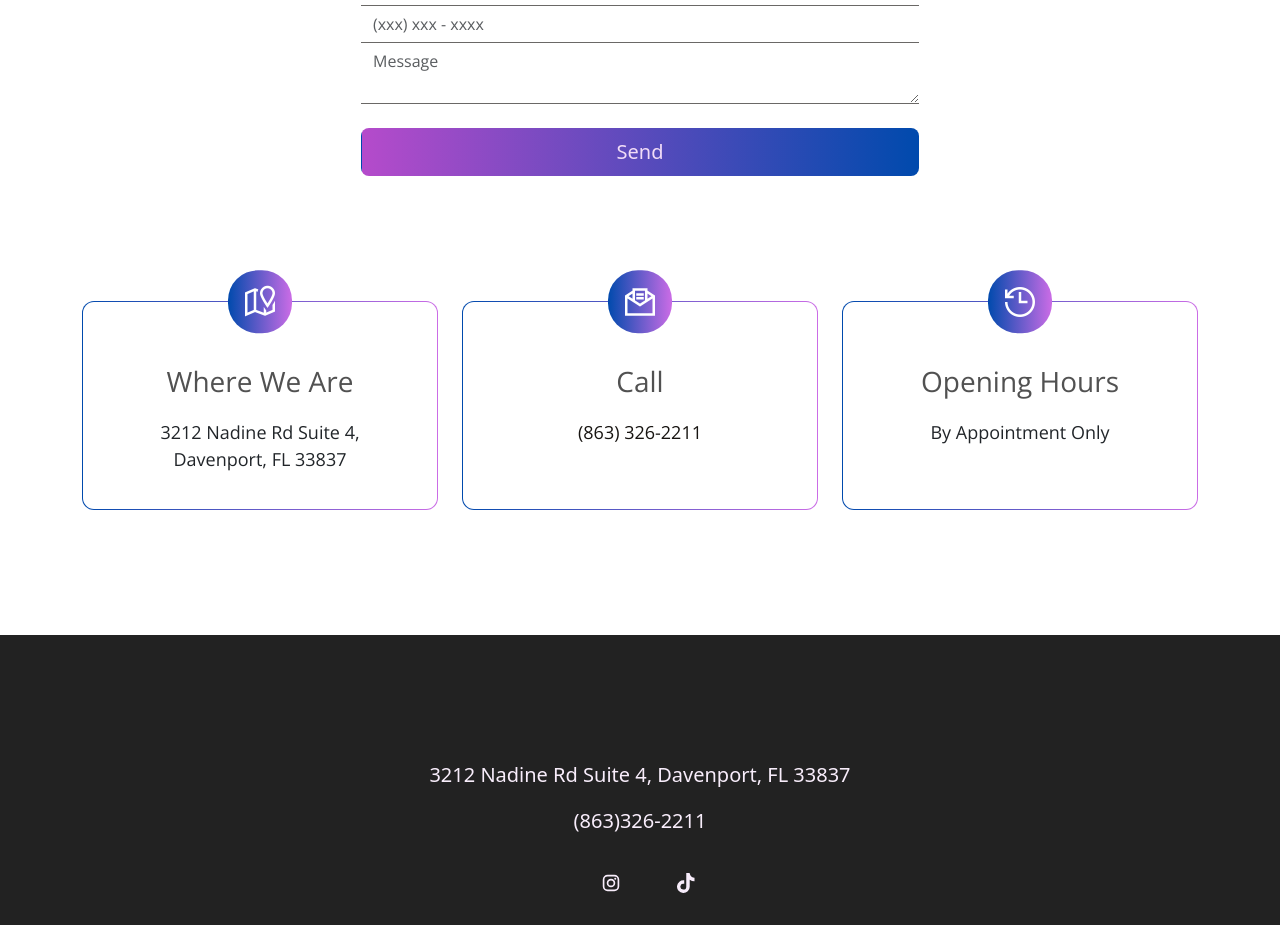
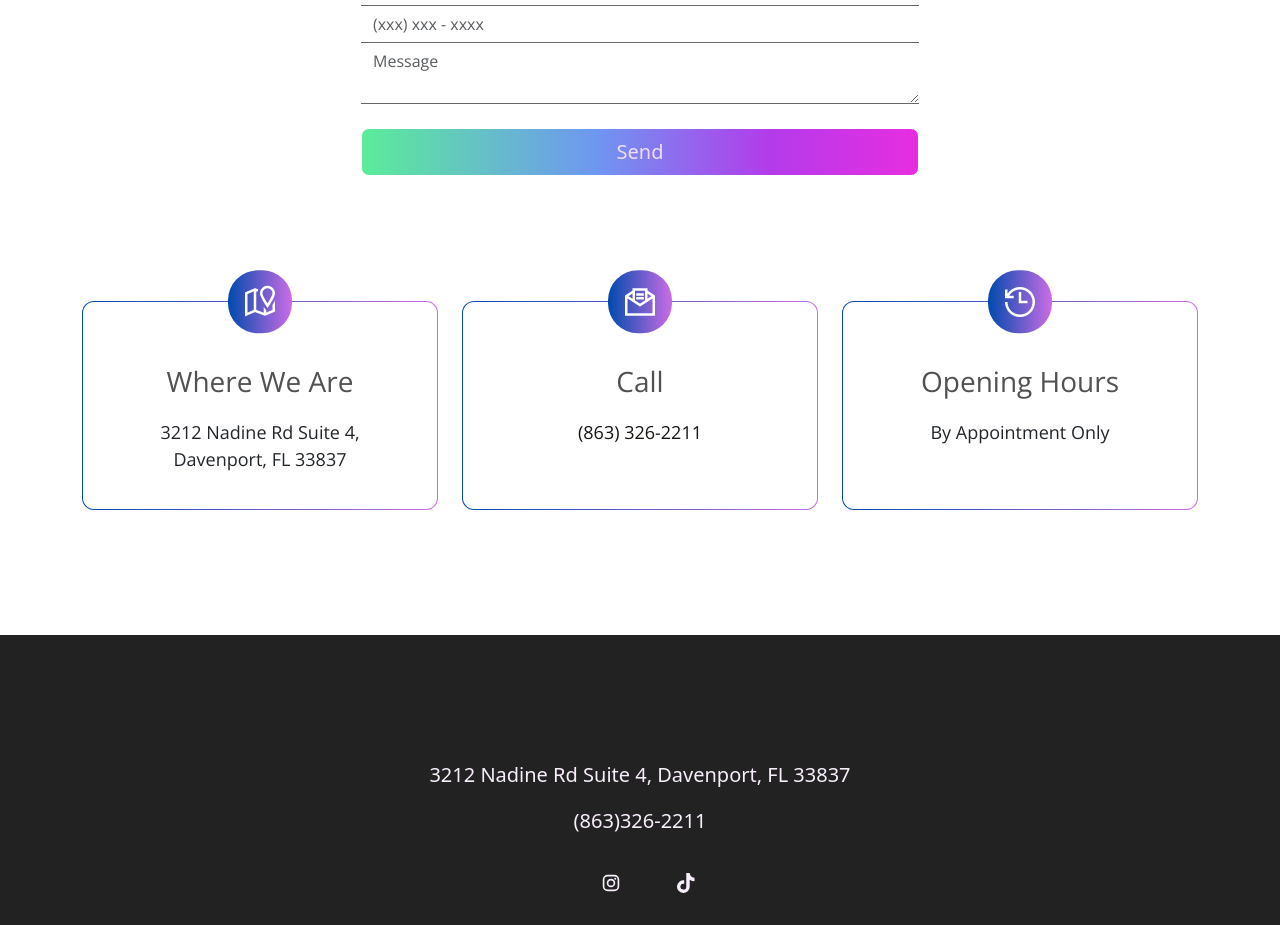
Before and after one commit to yankie9486/hialeahheadspa, a Nuxt app: page /contact in a window 1280 px wide. Shown: the part 940-1865 px from the top of the page. Built offline with nearby package versions, Linux system fonts and the light colour scheme.

Commit message:
add colors and gradient

```diff
--- a/app/assets/css/style.css
+++ b/app/assets/css/style.css
@@ -70,6 +70,11 @@
 --purple-300: #d896e9;
 --purple-400: #cc6de2;
 --purple-500: #b54bcb;
+
+--color-1: #5bec99;
+--color-2:#6e97f1;
+--color-3: #b43bea;
+--color-4: #f02bde;
 
 --white: #ffffff;
 
@@ -664,14 +669,14 @@ li.navbar_list:hover{
 
 .main-btn {
     color:var(--purple-100) !important;
-    background-image: -webkit-gradient(linear, left top, right top, from(var(--purple-500)), color-stop(50%, var(--blue-700)), color-stop(50%, var(--blue-700)));
-    background-image: -o-linear-gradient(left, var(--purple-500), var(--blue-700) 50%, var(--blue-700) 50%);
-    background-image: linear-gradient(to right, var(--purple-500), var(--blue-700) 50%, var(--blue-700) 50%);
-    background-size: 200% 100%;
+    background: var(--color-1);
+    background-image: linear-gradient(90deg, var(--color-1) 0%, var(--color-2) 40%, var(--color-3) 70%, var(--color-4) 100%);
+    background-size: 105% 100%;
     background-position: 0;
     -webkit-transition: all 0.3s ease-in-out;
     -o-transition: all 0.3s ease-in-out;
     transition: all 0.3s ease-in-out;
+    border: 1px solid var(--white);
 }
 
 .main-btn:hover {
@@ -679,9 +684,9 @@ li.navbar_list:hover{
     --blur: 8px;
     color: var(--purple-200);
 
-    box-shadow: 0px 0px var(--blur) var(--spread) rgba(182,75,203,0.9);
-    -webkit-box-shadow: 0px 0px var(--blur) var(--spread) rgba(182,75,203,0.9);
-    -moz-box-shadow:    0px 0px var(--blur) var(--spread) rgba(182,75,203,0.9);
+    box-shadow: 0px 0px var(--blur) var(--spread) var(--color-4);
+    -webkit-box-shadow: 0px 0px var(--blur) var(--spread) var(--color-4);
+    -moz-box-shadow:    0px 0px var(--blur) var(--spread) var(--color-4);
     background-position: -105%;
     background-image: -webkit-gradient(linear, right top, left top, from(var(--purple-500)), color-stop(50%, var(--blue-700)), color-stop(50%, var(--blue-700)));
     background-image: -o-linear-gradient(right, var(--purple-500), var(--blue-700) 50%, var(--blue-700) 50%);
```
